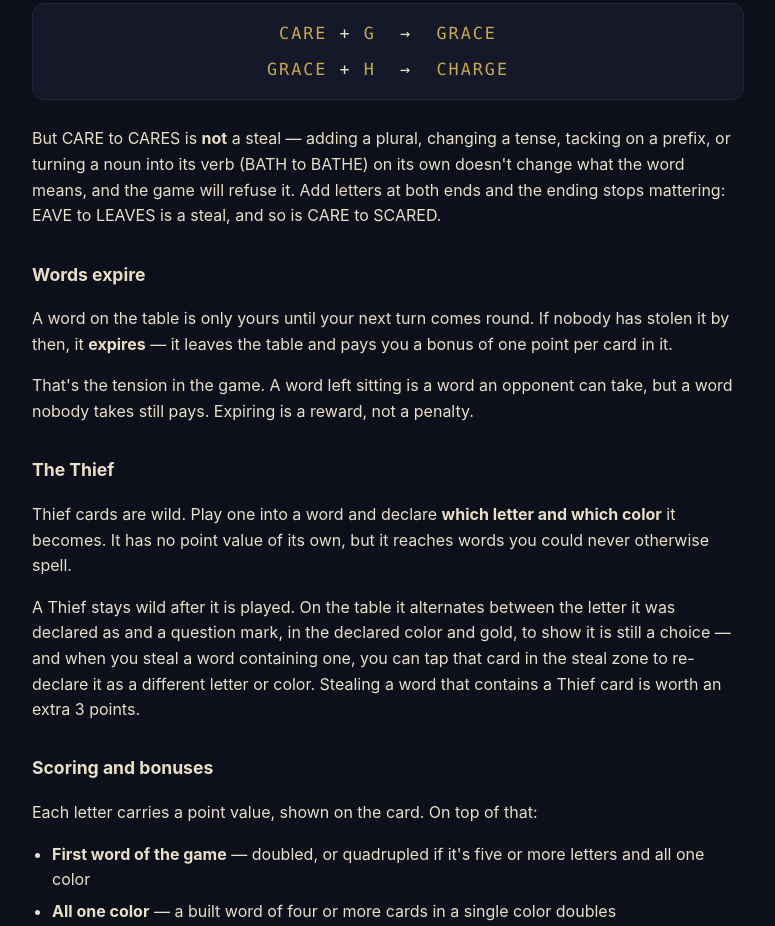
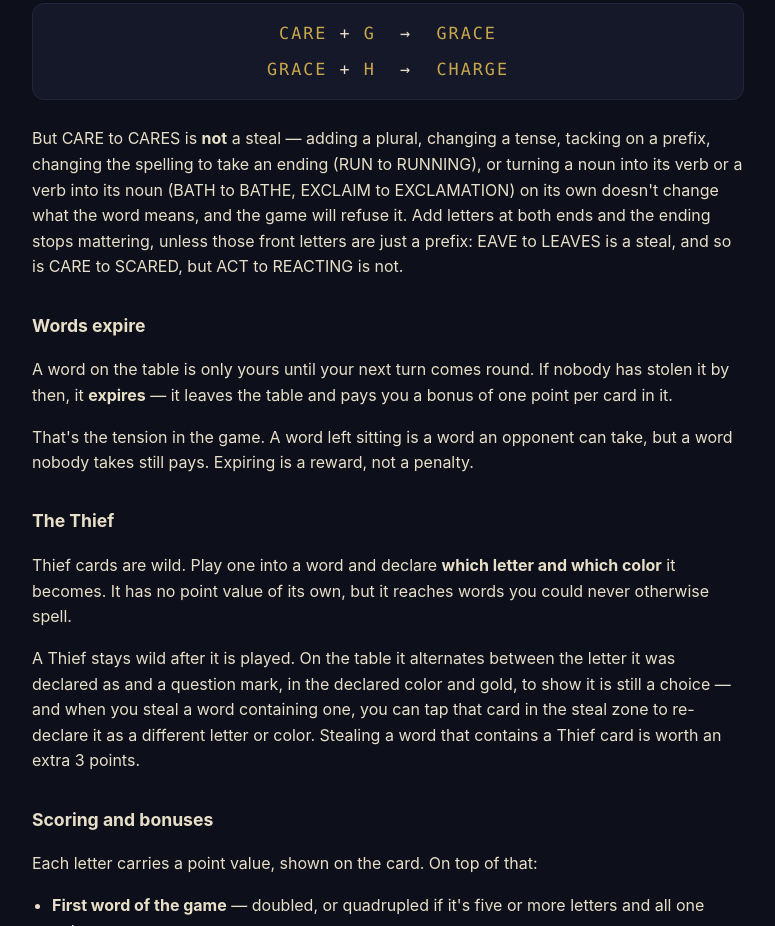
Before and after one commit to nbwring-gif/wordsteal-site, a plain HTML site: page guides.html in a window 1280 px wide. Shown: the part 2418-3344 px from the top of the page, without its empty margins (252-1027 px from the left). Drawn offline with Linux system fonts and the light colour scheme.

Commit message:
Guides: respelled endings, verb to noun, prefix on a cheap change
Co-Authored-By: Claude Opus 5.5 <noreply@anthropic.com>

```diff
--- a/guides.html
+++ b/guides.html
@@ -124,7 +124,7 @@
     <span class="step"><em>CARE</em> + <em>G</em> &nbsp;→&nbsp; <em>GRACE</em></span>
     <span class="step"><em>GRACE</em> + <em>H</em> &nbsp;→&nbsp; <em>CHARGE</em></span>
   </div>
-  <p>But CARE to CARES is <strong>not</strong> a steal — adding a plural, changing a tense, tacking on a prefix, or turning a noun into its verb (BATH to BATHE) on its own doesn't change what the word means, and the game will refuse it. Add letters at both ends and the ending stops mattering: EAVE to LEAVES is a steal, and so is CARE to SCARED.</p>
+  <p>But CARE to CARES is <strong>not</strong> a steal — adding a plural, changing a tense, tacking on a prefix, changing the spelling to take an ending (RUN to RUNNING), or turning a noun into its verb or a verb into its noun (BATH to BATHE, EXCLAIM to EXCLAMATION) on its own doesn't change what the word means, and the game will refuse it. Add letters at both ends and the ending stops mattering, unless those front letters are just a prefix: EAVE to LEAVES is a steal, and so is CARE to SCARED, but ACT to REACTING is not.</p>
 
   <h3>Words expire</h3>
   <p>A word on the table is only yours until your next turn comes round. If nobody has stolen it by then, it <strong>expires</strong> — it leaves the table and pays you a bonus of one point per card in it.</p>
```
